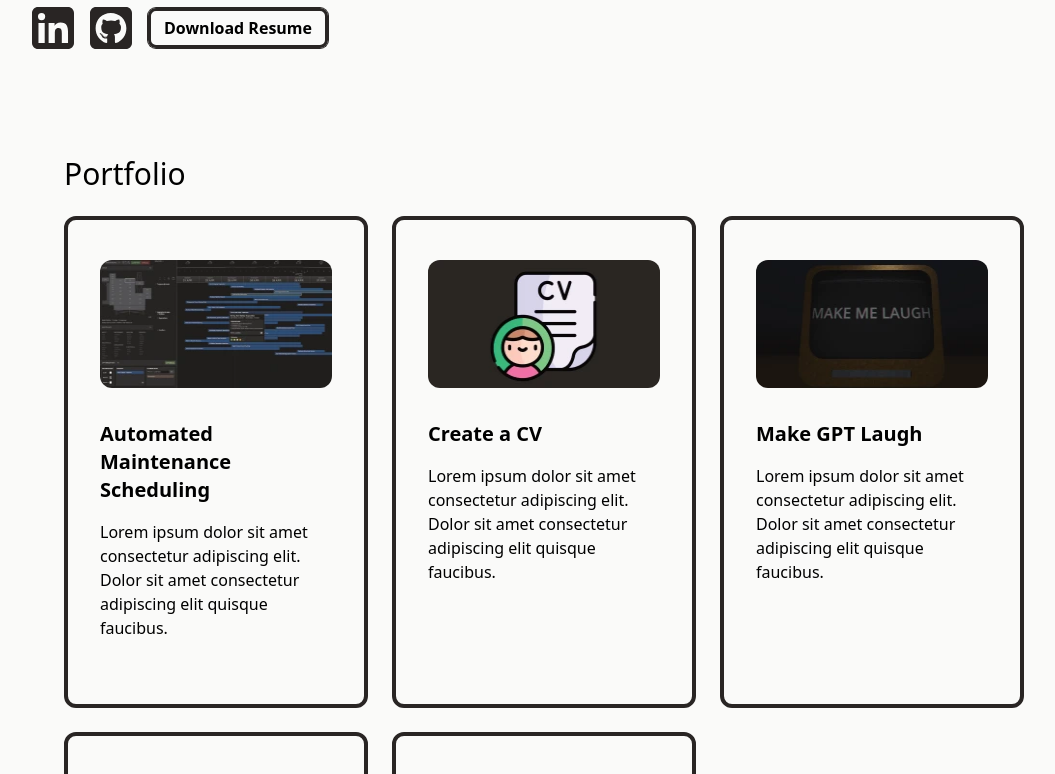
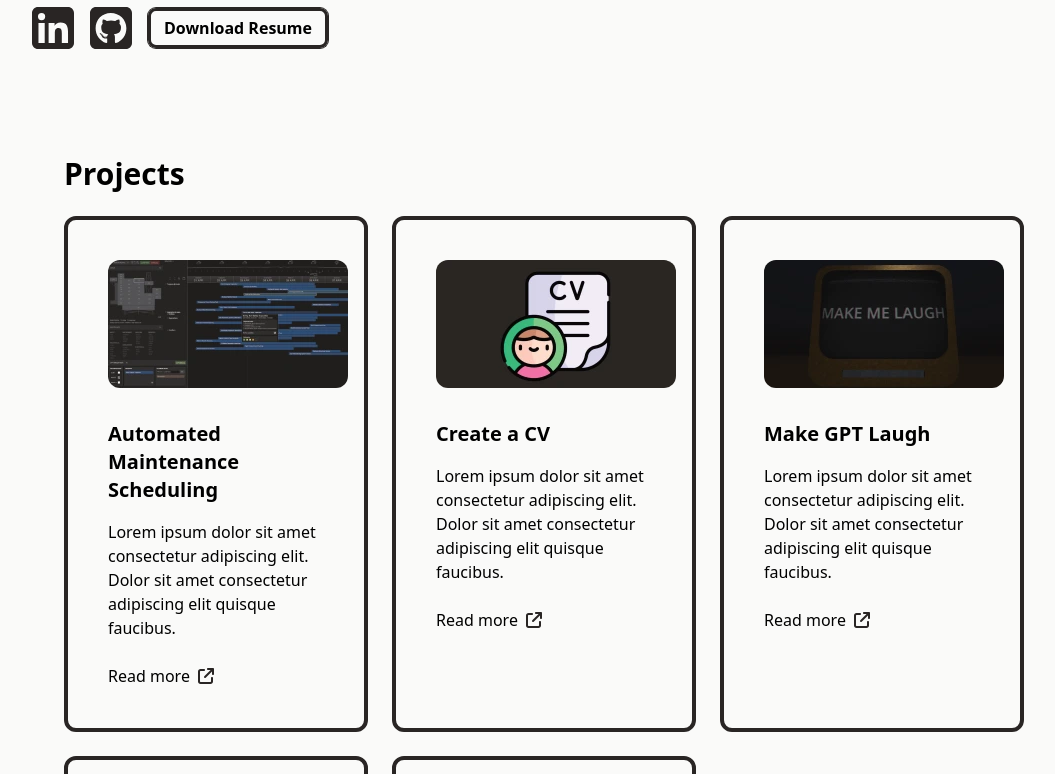
Before and after one commit to jacobg431/jacobgomezhansen.net, a React (Vite) app: page / in a window 1280 px wide. Shown: the part 520-1294 px from the top of the page, without its empty margins (96-1151 px from the left). Built offline with nearby package versions, Linux system fonts and the light colour scheme.

Commit message:
Improved styling of portfolio items

```diff
--- a/src/components/items/portfolioItem.jsx
+++ b/src/components/items/portfolioItem.jsx
@@ -1,8 +1,27 @@
+import { library } from "@fortawesome/fontawesome-svg-core"
+import { FontAwesomeIcon } from "@fortawesome/react-fontawesome"
+import { faExternalLink } from "@fortawesome/free-solid-svg-icons"
+import { useState } from "react"
+import { useDeviceDetection } from '../../hooks/useDeviceDetection'
+
 function PortfolioItem(props) {
-    const portfolioItemStyling = 'border border-black border-4 max-w-96 px-8 py-10 bg-white rounded-xl'
-    const portfolioImageStyling = 'h-32 rounded-xl'
+    const portfolioItemStyling = 'border border-black border-4 max-w-96 p-10 bg-white rounded-xl duration-400 ease-out hover:border-red hover:shadow-2xl'
+    const portfolioImageStyling = 'h-32 min-w-60 rounded-xl'
 
-    // bg-[url(' + props.imageUrl + ')]'
+    const [isHovering, setHovering] = useState(false)
+    const iconDynamicStyling = { color: isHovering ? "#ff6167" : "#292524" }
+    const device = useDeviceDetection()
+
+    library.add(faExternalLink)
+
+    function onSpanMouseEnter() {
+        if (device !== 'Desktop' || isHovering) return
+        setHovering(true)
+    }
+
+    function onSpanMouseLeave() {
+        setHovering(false)
+    }
 
     return (
         <>
@@ -10,6 +29,10 @@ function PortfolioItem(props) {
                 <img className={portfolioImageStyling} src={props.imageUrl} alt={props.alt}></img>
                 <h3 className="text-xl font-bold mt-8 -mb-2">{props.title}</h3>
                 <p className="py-6">{props.description}</p>
+                <span className="max-w-28 flex items-center gap-2 group hover:cursor-pointer" onMouseEnter={onSpanMouseEnter} onMouseLeave={onSpanMouseLeave}>
+                    <a className="duration-400 ease-out group-hover:text-red" href="#">Read more</a>
+                    <FontAwesomeIcon icon={faExternalLink} className="duration-400 ease-out" style={iconDynamicStyling} />
+                </span>
             </div>
         </>
     )
--- a/src/components/sections/portfolio.jsx
+++ b/src/components/sections/portfolio.jsx
@@ -10,7 +10,7 @@ function Portfolio() {
         <>
             <section id="portfolio" className={portfolioSectionStyling}>
                 <div className={portfolioInnerWrapperStyling}>
-                    <h2 className="text-3xl py-6">Portfolio</h2>
+                    <h2 className="font-bold text-3xl py-6">Projects</h2>
                     <div className={portfolioItemsContainerStyling}>
                         <PortfolioItem
                             title="Automated Maintenance Scheduling"
```
